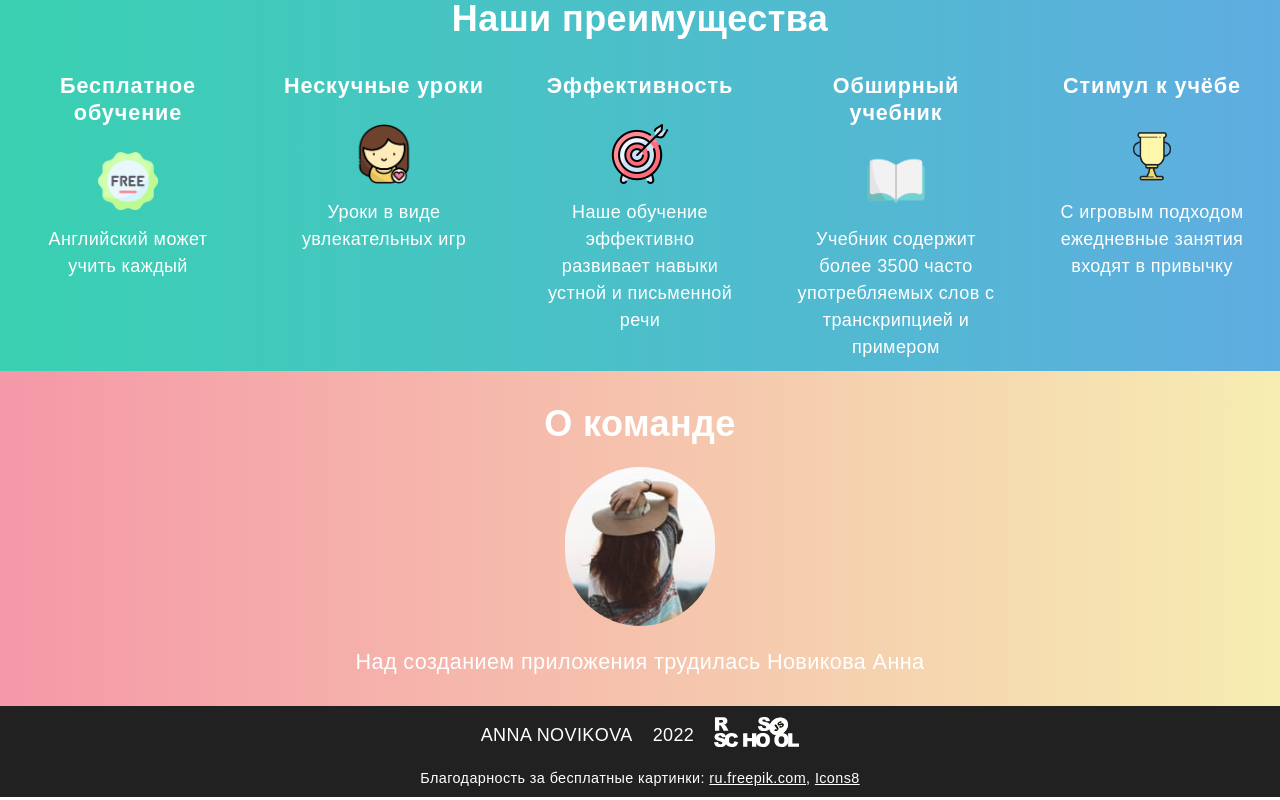
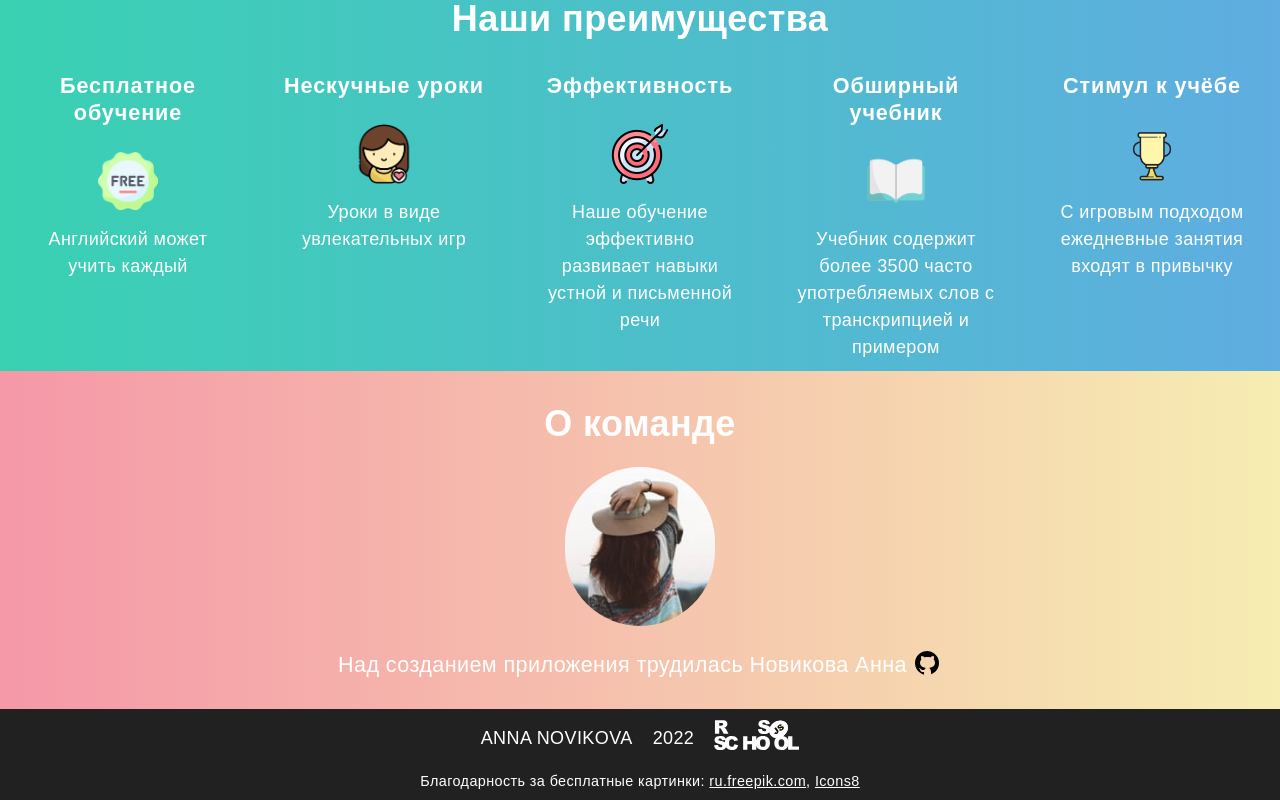
Before and after one commit to ANOVIKOVA21/RSLang, a website built with webpack: page src/index.html in a window 1280 px wide. Shown: the part 614-1414 px from the top of the page. Built offline with nearby package versions, Linux system fonts and the light colour scheme; a web font is replaced by a local one.

Commit message:
feat: add link

```diff
--- a/src/index.html
+++ b/src/index.html
@@ -67,7 +67,8 @@
         <section class="command">
             <h2 class="command__title">О команде</h2>
             <img src="./girl_sm.jpg" alt="girl" class="command__img">
-            <p class="command__deskription">Над созданием приложения трудилась Новикова Анна</p>
+            <p class="command__deskription">Над созданием приложения трудилась Новикова Анна<a
+                    href="https://github.com/ANOVIKOVA21"><img src="./svg/github.svg" alt="github"></a></p>
 
         </section>
     </template>
--- a/src/styles.css
+++ b/src/styles.css
@@ -233,7 +233,19 @@ body {
 }
 
 .command__deskription {
+    display: flex;
     font-size: 1.2em;
+    align-items: end;
+    gap: 5px;
+    transition: 0.5s;
+}
+
+.command__deskription a {
+    max-height: 30px;
+}
+
+.command__deskription a:hover {
+    opacity: 0.7;
 }
 
 .footer {
```
Also changed, not shown: public/svg/github.svg (added).
